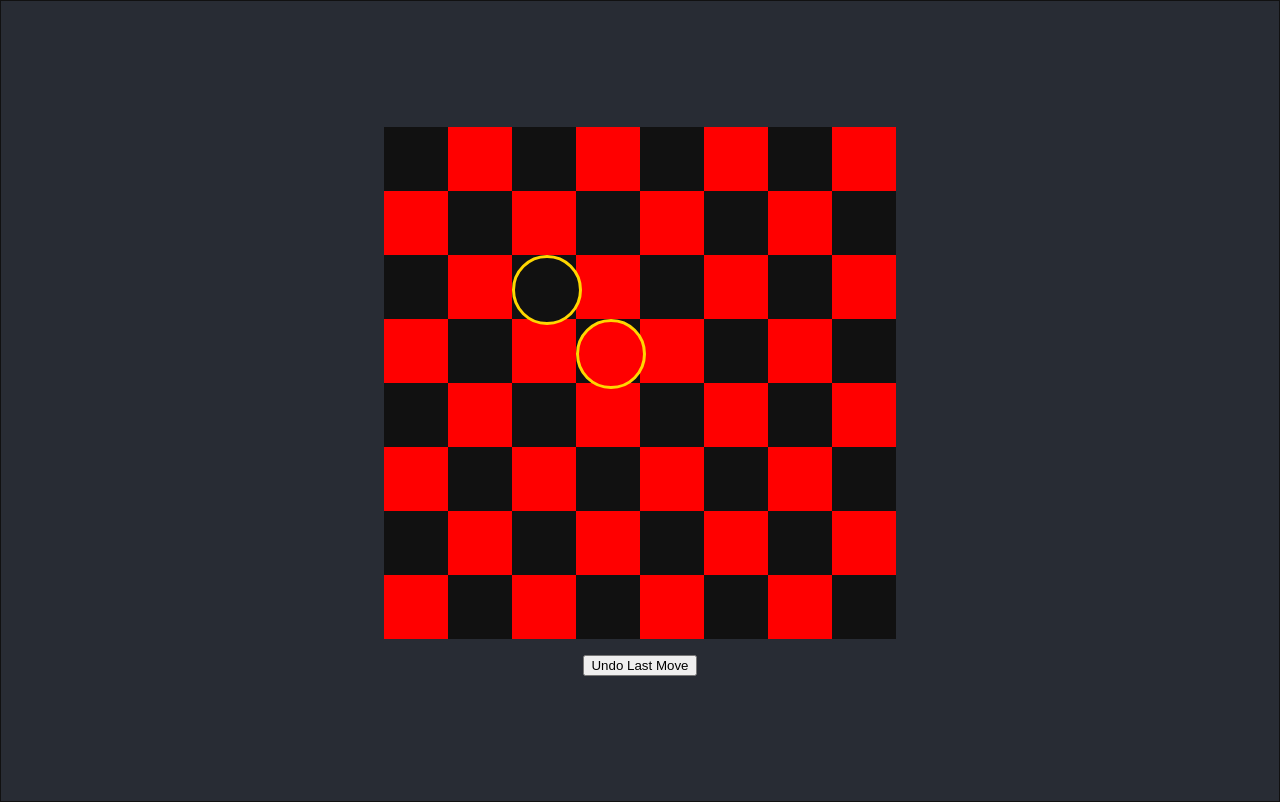
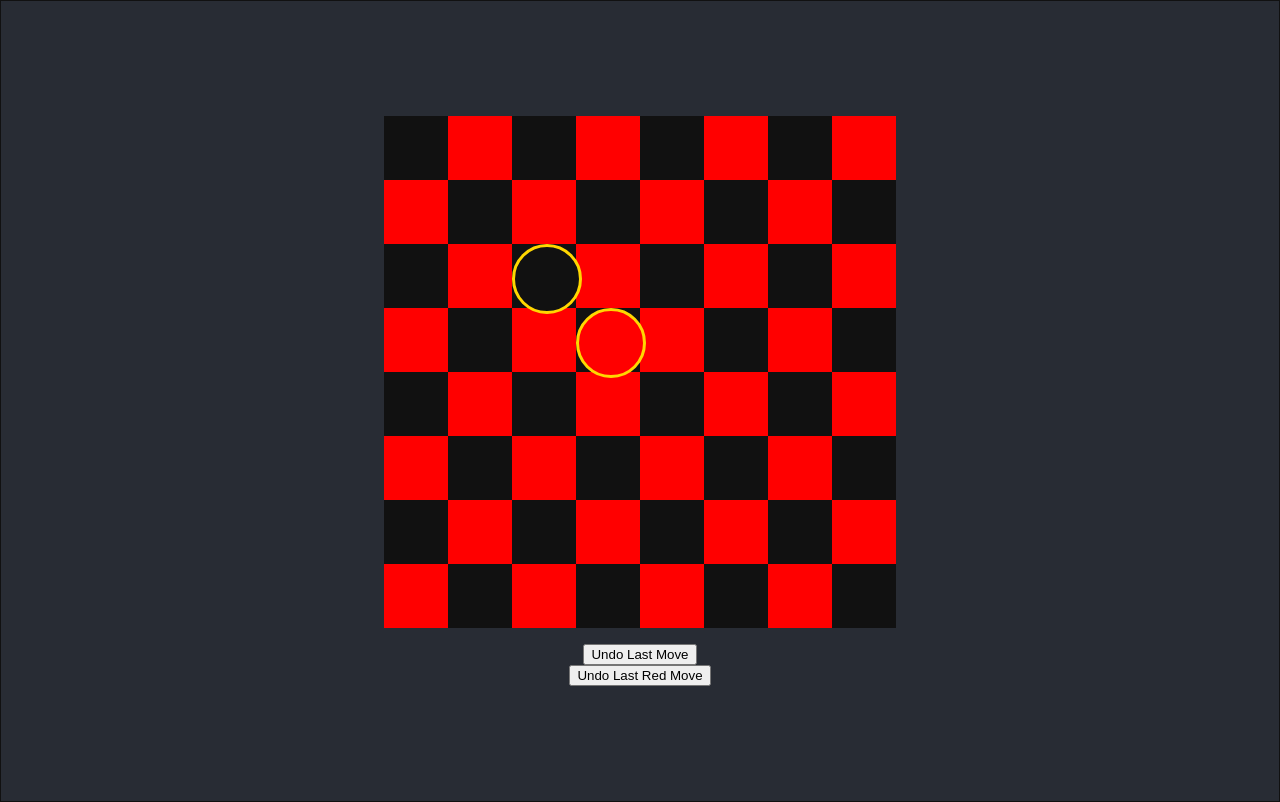
Before and after one commit to Freddie-Pike/wasm_checkers_with_ai, a React app in the folder frontend/: page / in a window 1280 px wide. Built offline with nearby package versions, Linux system fonts and the light colour scheme; the HTML template or start-up script is replaced by a standard one.

Commit message:
Adding undoMove function.

```diff
--- a/frontend/src/CheckerGameState.js
+++ b/frontend/src/CheckerGameState.js
@@ -11,8 +11,7 @@ class CheckerGameState {
   constructor() {
     this.redCheckerList = RED_ABOUT_TO_WIN_RED_CHECKERS;
     this.blackCheckerList = RED_ABOUT_TO_WIN_BLACK_CHECKERS;
-    this.humanPlayer = 'red';
-    this.playerTurn = 'black';
+    this.playerTurn = 'red';
     this.hasGameEnded = false;
 
     // UndoMove Move.
@@ -234,6 +233,37 @@ class CheckerGameState {
     )
   }
 
+  undoMove(justCompletedMove, justCompletedMoveLastPosition, justDeletedMove = null) {
+    if (this.playerTurn === 'black') {
+      let newRedCheckerListWithoutClickedChecker = cloneDeep(this.redCheckerList);
+      newRedCheckerListWithoutClickedChecker.push(justCompletedMoveLastPosition);
+      remove(newRedCheckerListWithoutClickedChecker, (checker) => {
+        return checker.x === justCompletedMove.x & checker.y === justCompletedMove.y;
+      });
+      this.redCheckerList = newRedCheckerListWithoutClickedChecker;
+
+      // UndoJump
+      if (justDeletedMove !== null) {
+        this.blackCheckerList.push(justDeletedMove);
+      }
+
+    } else if (this.playerTurn === 'red') {
+      let newBlackCheckerListWithoutClickedChecker = cloneDeep(this.blackCheckerList);
+      newBlackCheckerListWithoutClickedChecker.push(justCompletedMoveLastPosition);
+      remove(newBlackCheckerListWithoutClickedChecker, (checker) => {
+        return checker.x === justCompletedMove.x & checker.y === justCompletedMove.y;
+      });
+      this.blackCheckerList = newBlackCheckerListWithoutClickedChecker;
+
+      // UndoJump
+      if (justDeletedMove !== null) {
+        this.redCheckerList.push(justDeletedMove);
+      }
+    }
+    this.playerTurn = this.playerTurn === 'red' ? 'black' : 'red';
+    this.setGameStatus();
+  }
+
   undoLastMove() {
     if (this.playerTurn === 'black') {
       let newRedCheckerListWithoutClickedChecker = cloneDeep(this.redCheckerList);
@@ -247,8 +277,6 @@ class CheckerGameState {
       if (this.blackJustDeletedChecker !== null) {
         this.blackCheckerList.push(this.blackJustDeletedChecker);
       }
-      this.playerTurn = 'red';
-
     } else if (this.playerTurn === 'red') {
       let newBlackCheckerListWithoutClickedChecker = cloneDeep(this.blackCheckerList);
       newBlackCheckerListWithoutClickedChecker.push(this.blackJustCompletedMoveLastPosition);
@@ -261,8 +289,8 @@ class CheckerGameState {
       if (this.redJustDeletedChecker !== null) {
         this.redCheckerList.push(this.redJustDeletedChecker);
       }
-      this.playerTurn = 'black';
     }
+    this.playerTurn = this.playerTurn === 'red' ? 'black' : 'red';
     this.setGameStatus();
   }
 
@@ -270,7 +298,7 @@ class CheckerGameState {
     let score = 0;
 
     // TODO: Check if this works.
-    if (this.humanPlayer === player && this.hasGameEnded) {
+    if (this.playerTurn === player && this.hasGameEnded) {
       score = INFINITY;
     } else if (this.hasGameEnded) {
       score = NEGATIVE_INFINITY;
@@ -285,11 +313,8 @@ class CheckerGameState {
         throw "Unrecognized player"
       }
     }
-
     return score
   }
-
-
 }
 
 export default CheckerGameState;
--- a/frontend/src/components/CheckerManager.jsx
+++ b/frontend/src/components/CheckerManager.jsx
@@ -34,6 +34,15 @@ function CheckerManager() {
     updateUI();
   }
 
+  function undoLastRedMove() {
+    window.UIGameState.undoMove(
+      window.UIGameState.redJustCompletedMove,
+      window.UIGameState.redJustCompletedMoveLastPosition,
+      window.UIGameState.blackJustDeletedChecker,
+    );
+    updateUI();
+  }
+
   function undoLastMove() {
     window.UIGameState.undoLastMove();
     updateUI();
@@ -62,6 +71,7 @@ function CheckerManager() {
         </CheckerBoard>
         <WinnerComponent />
         <button onClick={undoLastMove}>Undo Last Move</button>
+        <button onClick={undoLastRedMove}>Undo Last Red Move</button>
       </Fragment>
     </CheckerProvider >
   );
```
